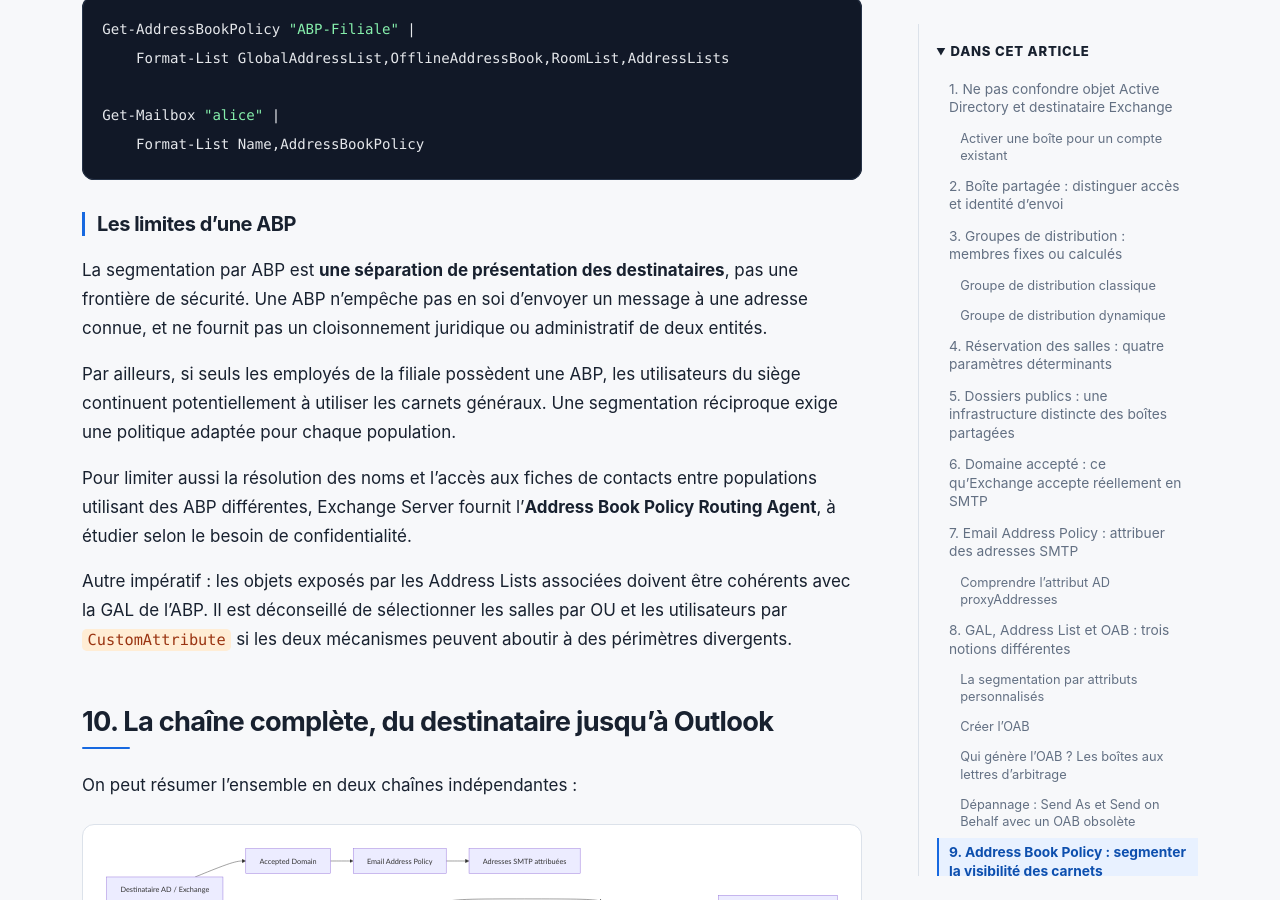
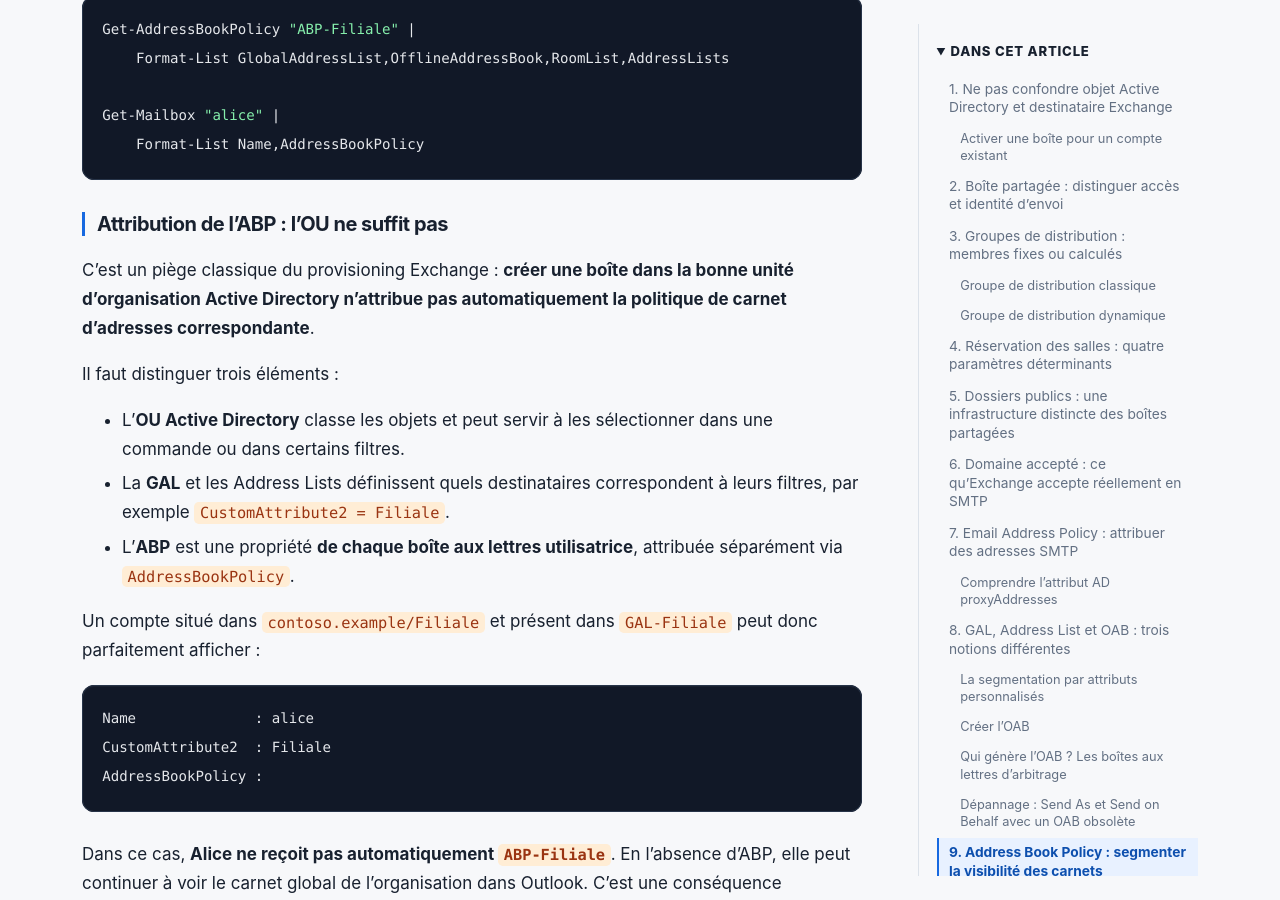
Before and after one commit to Coubiac/coubiac.github.io, a Jekyll site: the page built from _posts/2026-10-27-exchange-server-destinataires-groupes-politiques-adressage.md, in a window 1280 px wide and 900 px high, scrolled down 24762 px. Built offline with Jekyll 4.4.1, drawn with Linux system fonts in a browser that asks for light colours; some of the changed text lies outside the part shown.

Commit message:
Documenter l'attribution manuelle des ABP et le contrôle de provisioning

````diff
--- a/_posts/2026-10-27-exchange-server-destinataires-groupes-politiques-adressage.md
+++ b/_posts/2026-10-27-exchange-server-destinataires-groupes-politiques-adressage.md
@@ -696,6 +696,70 @@
     Format-List Name,AddressBookPolicy
 ```
 
+### Attribution de l'ABP : l'OU ne suffit pas
+
+C'est un piège classique du provisioning Exchange : **créer une boîte dans la bonne unité d'organisation Active Directory n'attribue pas automatiquement la politique de carnet d'adresses correspondante**.
+
+Il faut distinguer trois éléments :
+
+- L'**OU Active Directory** classe les objets et peut servir à les sélectionner dans une commande ou dans certains filtres.
+- La **GAL** et les Address Lists définissent quels destinataires correspondent à leurs filtres, par exemple `CustomAttribute2 = Filiale`.
+- L'**ABP** est une propriété **de chaque boîte aux lettres utilisatrice**, attribuée séparément via `AddressBookPolicy`.
+
+Un compte situé dans `contoso.example/Filiale` et présent dans `GAL-Filiale` peut donc parfaitement afficher :
+
+```text
+Name              : alice
+CustomAttribute2  : Filiale
+AddressBookPolicy :
+```
+
+Dans ce cas, **Alice ne reçoit pas automatiquement `ABP-Filiale`**. En l'absence d'ABP, elle peut continuer à voir le carnet global de l'organisation dans Outlook. C'est une conséquence opérationnelle importante dans un environnement où plusieurs filiales partagent la même organisation Exchange.
+
+#### Prévoir l'ABP au moment du provisioning
+
+Pour un compte AD déjà existant, `Enable-Mailbox` accepte directement `-AddressBookPolicy` :
+
+```powershell
+Enable-Mailbox -Identity "alice" `
+    -Database "DB-Filiale" `
+    -AddressBookPolicy "ABP-Filiale"
+```
+
+La cmdlet `New-Mailbox` accepte également le paramètre `-AddressBookPolicy` lors de la création simultanée du compte et de sa boîte.
+
+Pour mettre en conformité les boîtes déjà existantes d'une OU :
+
+```powershell
+Get-Mailbox -OrganizationalUnit "contoso.example/Filiale" -ResultSize Unlimited |
+    Set-Mailbox -AddressBookPolicy "ABP-Filiale"
+```
+
+Cette commande affecte la politique à **toutes les boîtes retournées**, y compris celles qui avaient déjà une autre ABP. Il faut vérifier le périmètre avant de l'exécuter, particulièrement dans une arborescence contenant des boîtes de ressources ou des boîtes partagées.
+
+#### Détecter les utilisateurs oubliés
+
+Pour identifier les **boîtes utilisateur** de la filiale qui n'ont aucune ABP :
+
+```powershell
+Get-Mailbox -OrganizationalUnit "contoso.example/Filiale" -ResultSize Unlimited |
+    Where-Object {
+        $_.RecipientTypeDetails -eq "UserMailbox" -and
+        $null -eq $_.AddressBookPolicy
+    } |
+    Format-Table Name,PrimarySmtpAddress,AddressBookPolicy
+```
+
+Attention : ce contrôle ne signale pas une boîte ayant **une mauvaise ABP**, seulement celles qui n'en ont aucune. Pour auditer l'ensemble des affectations :
+
+```powershell
+Get-Mailbox -OrganizationalUnit "contoso.example/Filiale" -ResultSize Unlimited |
+    Where-Object { $_.RecipientTypeDetails -eq "UserMailbox" } |
+    Format-Table Name,CustomAttribute2,AddressBookPolicy
+```
+
+L'attribution peut être intégrée à un script de création de boîte ou vérifiée par un traitement périodique. **Exchange ne surveille pas automatiquement une OU pour lui appliquer une ABP** : l'administrateur doit prévoir ce mécanisme de provisioning.
+
 ### Les limites d'une ABP
 
 La segmentation par ABP est **une séparation de présentation des destinataires**, pas une frontière de sécurité. Une ABP n'empêche pas en soi d'envoyer un message à une adresse connue, et ne fournit pas un cloisonnement juridique ou administratif de deux entités.
@@ -763,6 +827,8 @@
 - [Set-Mailbox : propriétés EmailAddresses et PrimarySmtpAddress](https://learn.microsoft.com/en-us/powershell/module/exchangepowershell/set-mailbox)
 - [Primary SMTP address overwritten by targetAddress](https://learn.microsoft.com/en-us/troubleshoot/exchange/administration/primary-smtp-address-is-overwritten-by-targetaddress)
 - [Address book policies in Exchange Server](https://learn.microsoft.com/en-us/exchange/email-addresses-and-address-books/address-book-policies/address-book-policies)
+- [Attribuer une Address Book Policy dans Exchange Server](https://learn.microsoft.com/fr-fr/exchange/email-addresses-and-address-books/address-book-policies/abp-procedures)
+- [Enable-Mailbox : paramètre AddressBookPolicy](https://learn.microsoft.com/fr-fr/powershell/module/exchangepowershell/enable-mailbox)
 - [Set-OfflineAddressBook](https://learn.microsoft.com/en-us/powershell/module/exchangepowershell/set-offlineaddressbook)
 - [Offline address books in Exchange Server](https://learn.microsoft.com/en-us/exchange/email-addresses-and-address-books/offline-address-books/offline-address-books)
 - [OAB procedures and organization mailboxes](https://learn.microsoft.com/en-us/exchange/email-addresses-and-address-books/offline-address-books/oab-procedures)
````
